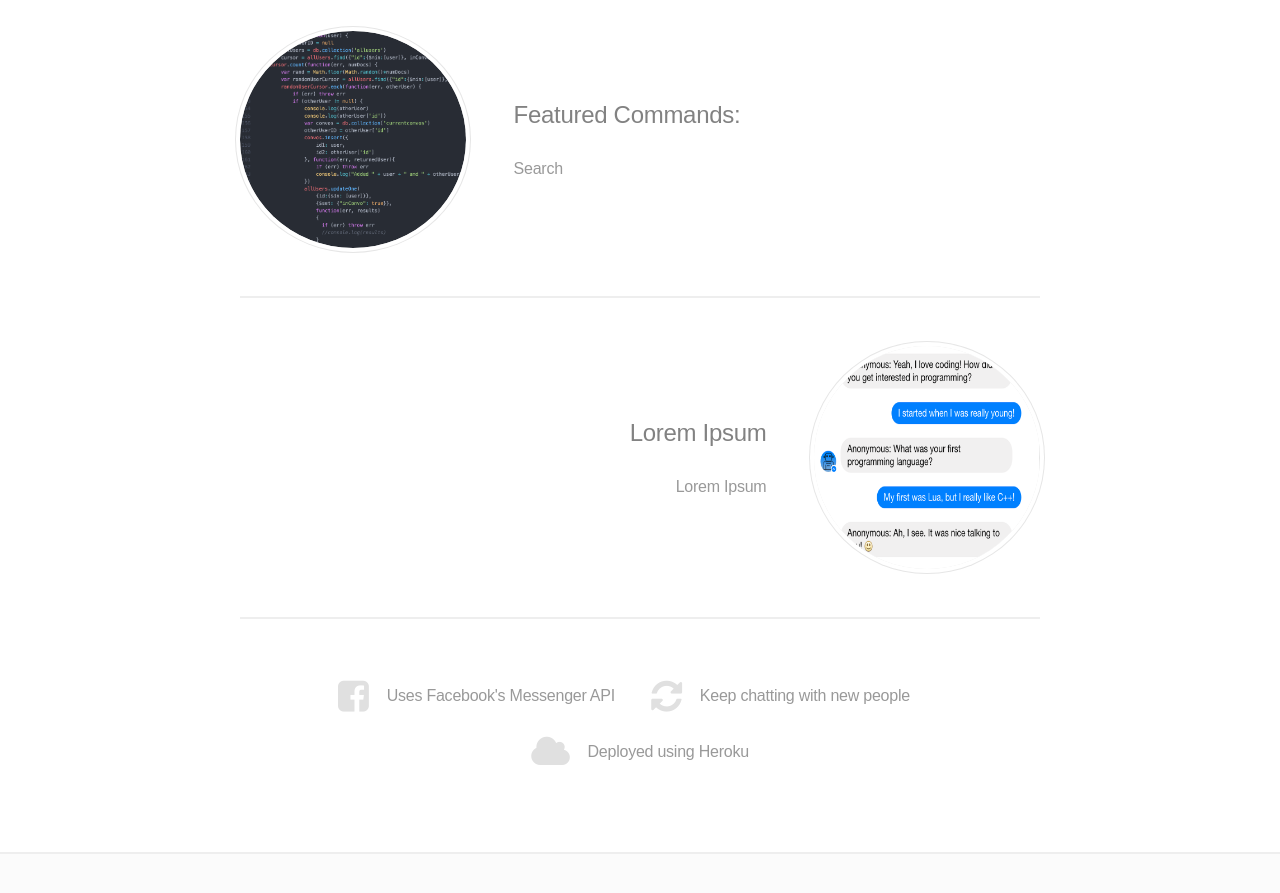
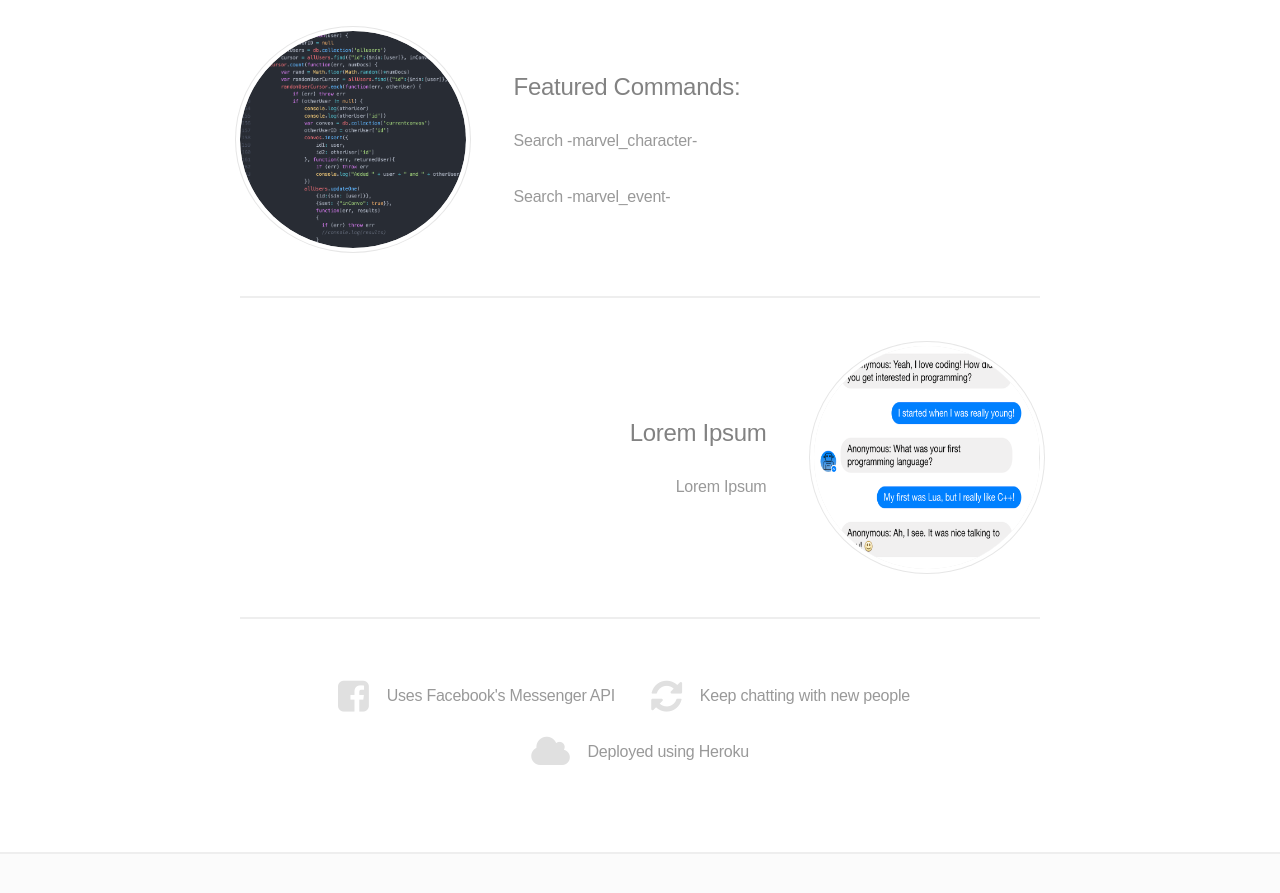
Before and after one commit to simonzhow/captainmarvel, a website: page frontend/index.html in a window 1280 px wide. Shown: the part 1180-2073 px from the top of the page. Drawn offline with Linux system fonts and the light colour scheme.

Commit message:
Added simple descriptions for test

```diff
--- a/frontend/index.html
+++ b/frontend/index.html
@@ -53,7 +53,8 @@
 						<div class="image"><img src="images/nodejs.png" alt="" /></div>
 						<div class="content">
 							<h3>Featured Commands:</h3>
-							<p>Search <marvel_character> </p>
+							<p>Search -marvel_character-</p>
+							<p>Search -marvel_event-</p>
 						</div>
 					</section>
 					<section class="spotlight">
```
